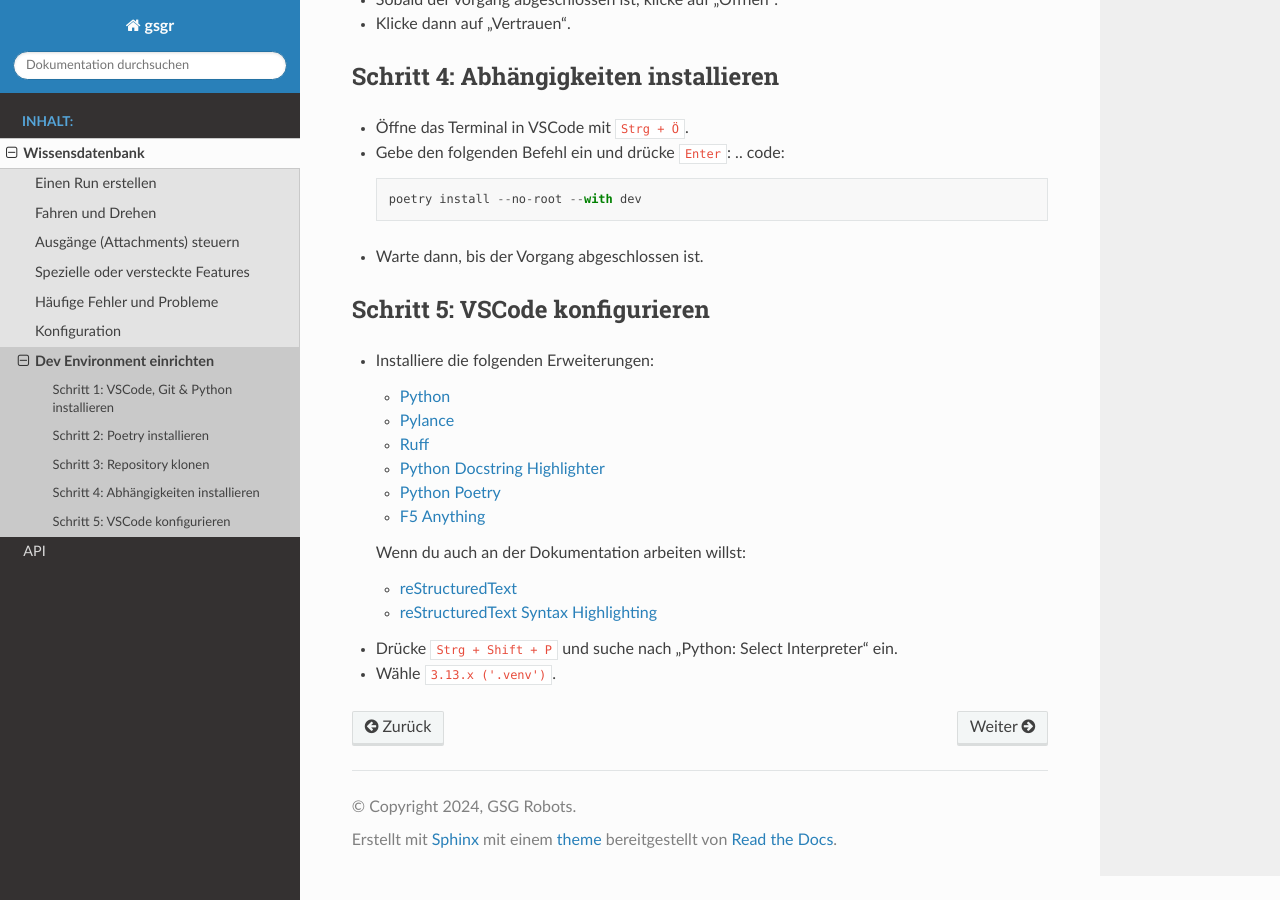
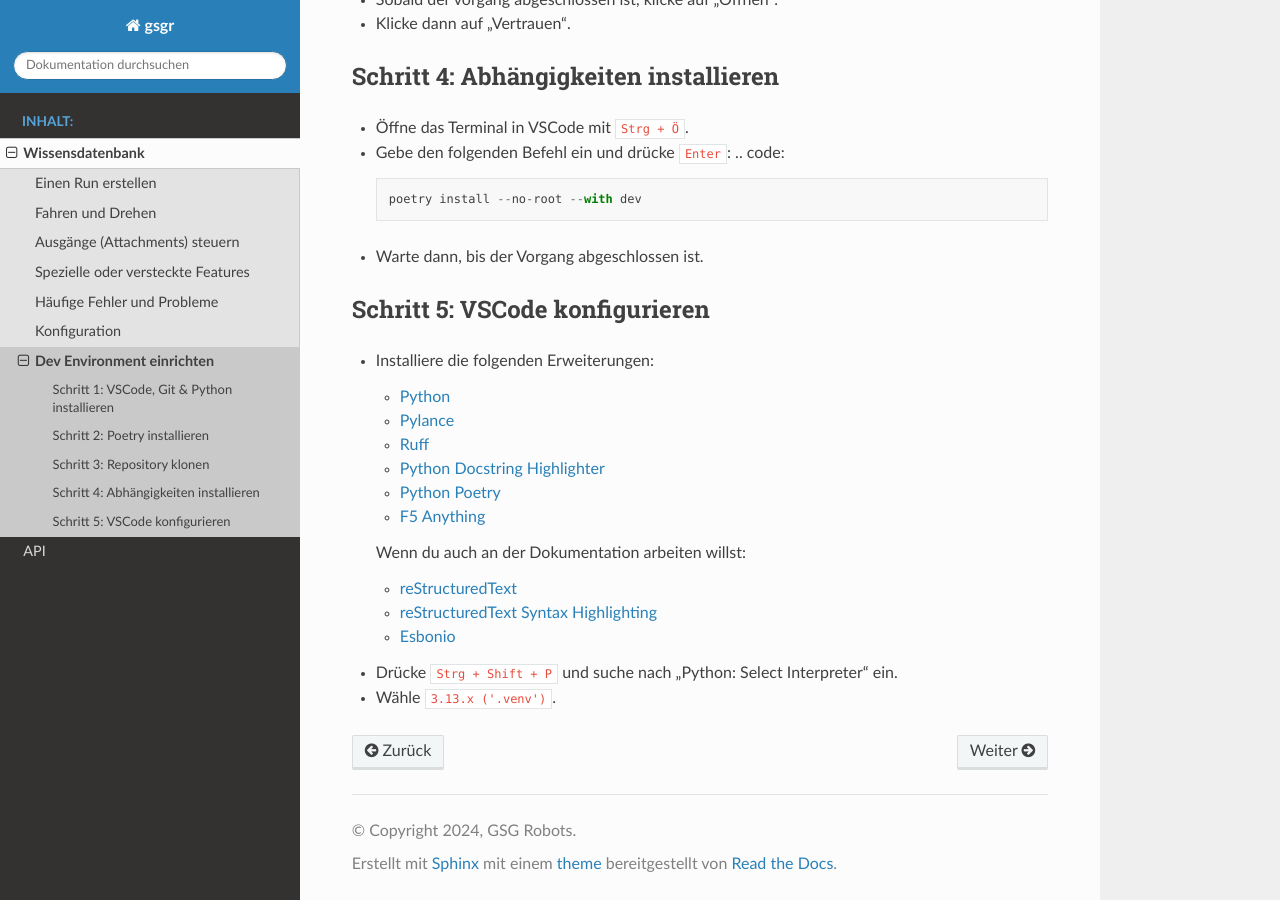
Before and after one commit to GSG-Robots/spike-prime-code, a Sphinx documentation site: the page built from docs/knowledge/setup-devenv.rst, in a window 1280 px wide and 900 px high, scrolled down 653 px. Built offline with Sphinx 7.4.7 and the Read the Docs theme 3.1.0, drawn with Linux system fonts in a browser that asks for light colours.

Commit message:
Add Esbonio to devenv setup

```diff
--- a/docs/knowledge/setup-devenv.rst
+++ b/docs/knowledge/setup-devenv.rst
@@ -56,6 +56,7 @@ Schritt 5: VSCode konfigurieren
 
   - `reStructuredText <vscode:extension/lextudio.restructuredtext>`_
   - `reStructuredText Syntax Highlighting <vscode:extension/trond-snekvik.simple-rst>`_
+  - `Esbonio <vscode:extension/swyddfa.esbonio>`_
 
 - Drücke :code:`Strg + Shift + P` und suche nach "Python: Select Interpreter" ein.
 - Wähle :code:`3.13.x ('.venv')`.
```
